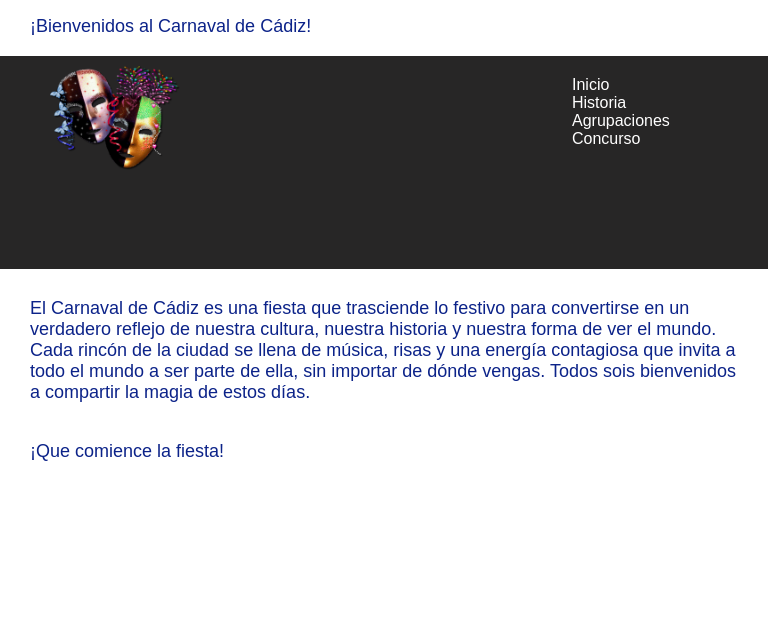
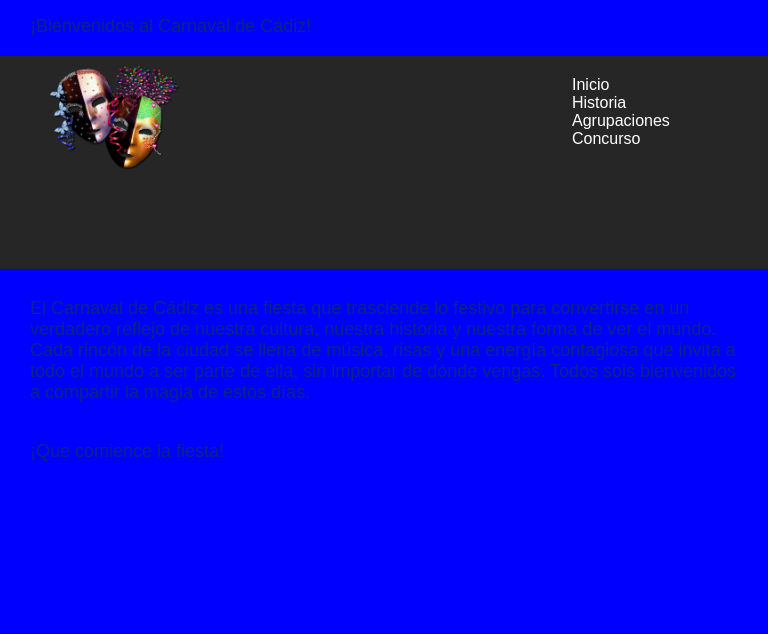
Before and after one commit to rocioveces28/carnaval, a plain HTML site: page index.html in a window 768 px wide. Shown: the part 531-1165 px from the top of the page. Drawn offline with Linux system fonts and the light colour scheme.

Commit message:
Update inicio.css

```diff
--- a/css/inicio.css
+++ b/css/inicio.css
@@ -6,10 +6,11 @@
 body{
     font-family: sans-serif;
 }
- @media (min-width: 600px) {
-    main {
-      flex-wrap: nowrap;
-    }
+@media(max-width:1000px){
+  body{
+    background-color: blue;
+  }
+}
 .header {
     /* esto se realiza para la barra del menu color  y ancho */
     background-color:rgb(39, 38, 38);
```
